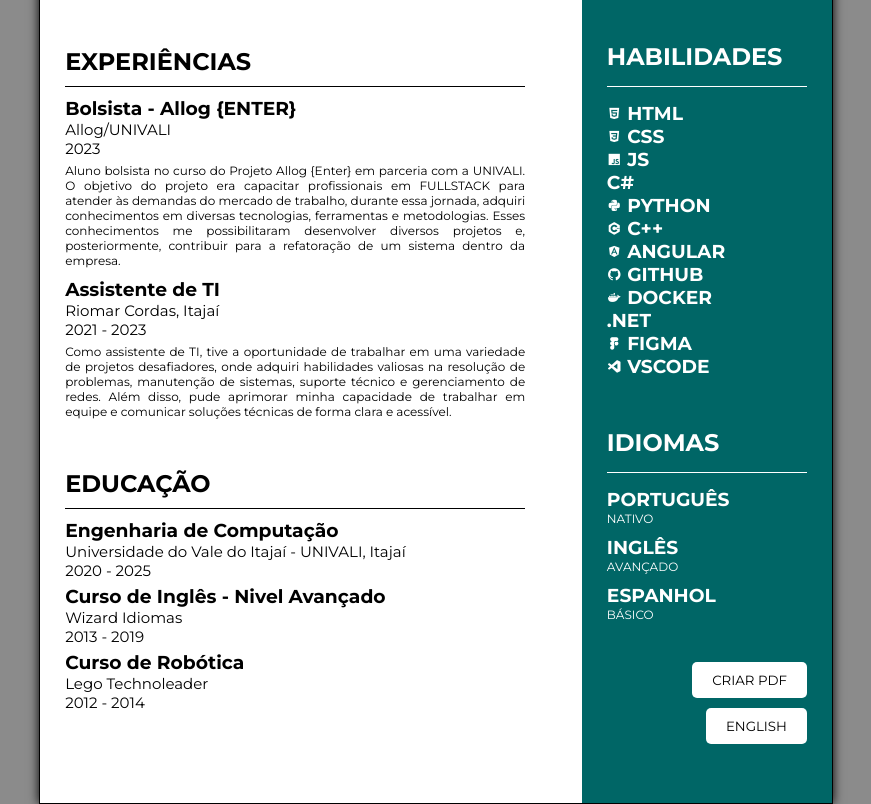
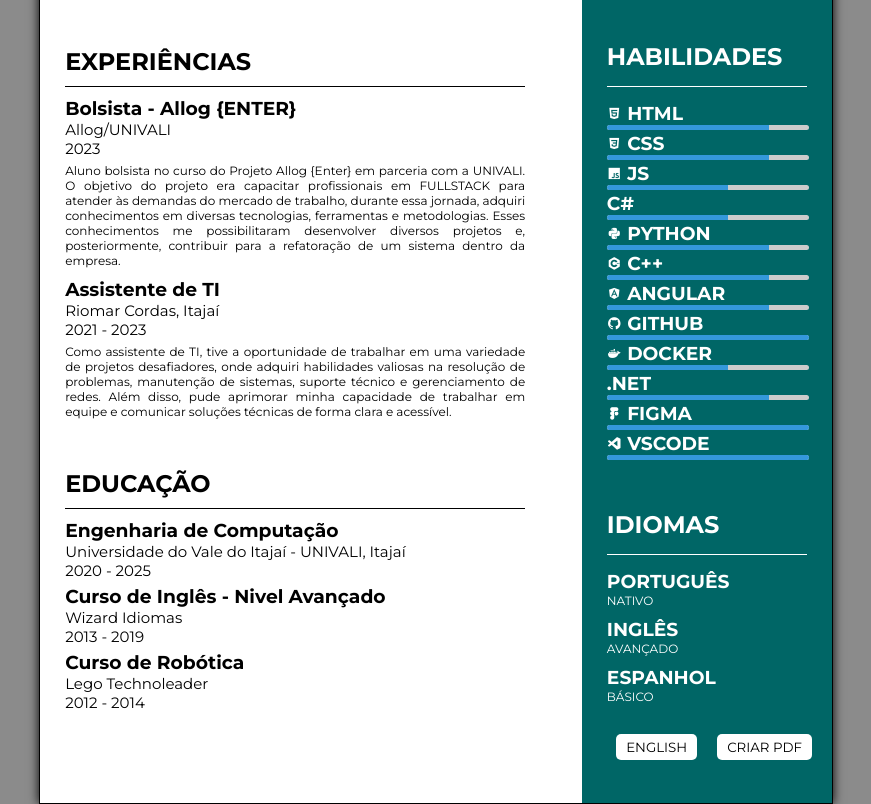
Before and after one commit to gabrielbller/curriculum, a plain HTML site: page index.html in a window 1280 px wide. Shown: the part 361-1165 px from the top of the page, without its empty margins (204-1075 px from the left). Drawn offline with nearby package versions, Linux system fonts and the light colour scheme.

Commit message:
Uploading the new skills

```diff
--- a/index.html
+++ b/index.html
@@ -29,17 +29,29 @@
                 <div class="line-sidebar"></div>
                 <div class="skills-item">
                     <h3 class="skills-title"><i class='bx bxl-html5'></i> HTML</h3>
+                    <span class="barras"><span class="html"></span> a</span>
                     <h3 class="skills-title"><i class='bx bxl-css3'></i> CSS</h3>
+                    <span class="barras"><span class="html"></span></span>
                     <h3 class="skills-title"><i class='bx bxl-javascript'></i> JS</h3>
+                    <span class="barras"><span class="js"></span></span>
                     <h3 class="skills-title">C#</h3>
+                    <span class="barras"><span class="js"></span></span>
                     <h3 class="skills-title"><i class='bx bxl-python'></i> PYTHON</h3>
+                    <span class="barras"><span class="html"></span></span>
                     <h3 class="skills-title"><i class='bx bxl-c-plus-plus'></i> C++</h3>
+                    <span class="barras"><span class="html"></span></span>
                     <h3 class="skills-title"><i class='bx bxl-angular'></i> ANGULAR</h3>
+                    <span class="barras"><span class="html"></span></span>
                     <h3 class="skills-title"><i class='bx bxl-github'></i> GITHUB</h3>
+                    <span class="barras"><span class="full"></span></span>
                     <h3 class="skills-title"><i class='bx bxl-docker'></i> DOCKER</h3>
+                    <span class="barras"><span class="js"></span></span>
                     <h3 class="skills-title"> .NET</h3>
+                    <span class="barras"><span class="html"></span></span>
                     <h3 class="skills-title"><i class='bx bxl-figma'></i> FIGMA</h3>
+                    <span class="barras"><span class="full"></span></span>
                     <h3 class="skills-title"><i class='bx bxl-visual-studio'></i> VSCODE</h3>
+                    <span class="barras"><span class="full"></span></span>
                 </div>
             </div>
 
--- a/style.css
+++ b/style.css
@@ -174,6 +174,35 @@ a .bx {
   color: white;
 }
 
+.barras {
+  background-color: #ccc;
+  display: block;
+  border-radius: 5px;
+  height: 5px;
+  width: 90%;
+  position: relative;
+  overflow: hidden;
+  transition: 0.5s ease-in-out;
+  margin-bottom: 2px;
+}
+
+.barras > span {
+  height: 20px;
+  background: linear-gradient(to right, #3498db, #3498db);
+  position: absolute;
+  width: 80%;
+}
+
+.barras > span.js {
+  width: 60%;
+  animation: js 4s;
+}
+
+.barras > span.full {
+  width: 100%;
+  animation: full 4s;
+}
+
 .language {
   margin: 12px 0 0 25px;
   color: white;
@@ -186,10 +215,10 @@ a .bx {
 
 .button-pdf {
   float: right;
-  margin: 30px 25px 0 0;
+  margin: 20px 20px 0 0;
   background-color: white;
   color: black;
-  padding: 10px 20px;
+  padding: 5px 10px;
   border: none;
   border-radius: 5px;
   cursor: pointer;
@@ -201,10 +230,10 @@ a .bx {
 
 .button-language {
   float: right;
-  margin: 10px 25px 0 0;
+  margin: 20px 20px 0 0;
   background-color: white;
   color: black;
-  padding: 10px 20px;
+  padding: 5px 10px;
   border: none;
   border-radius: 5px;
   cursor: pointer;
```
Also changed, not shown: 1 other file.
